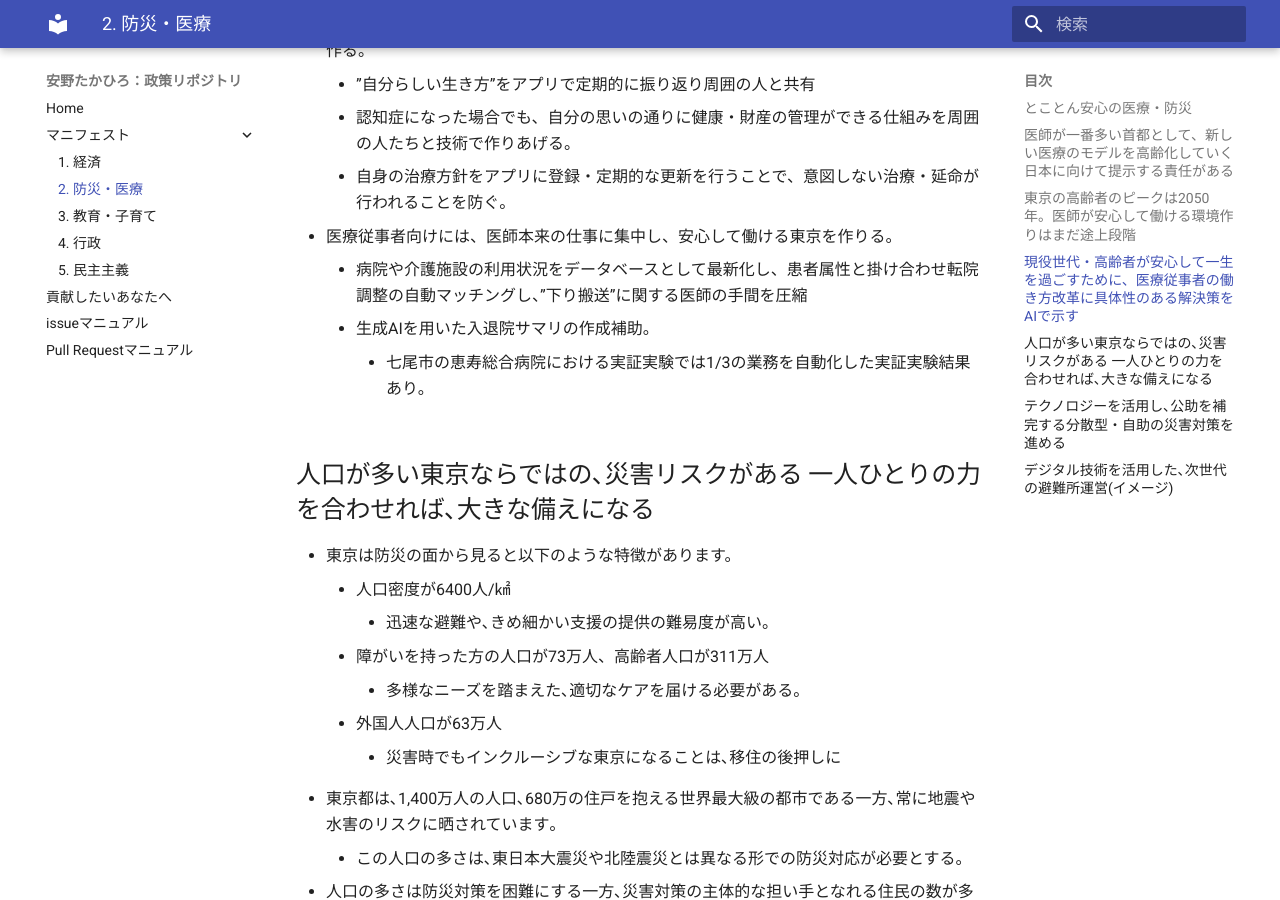
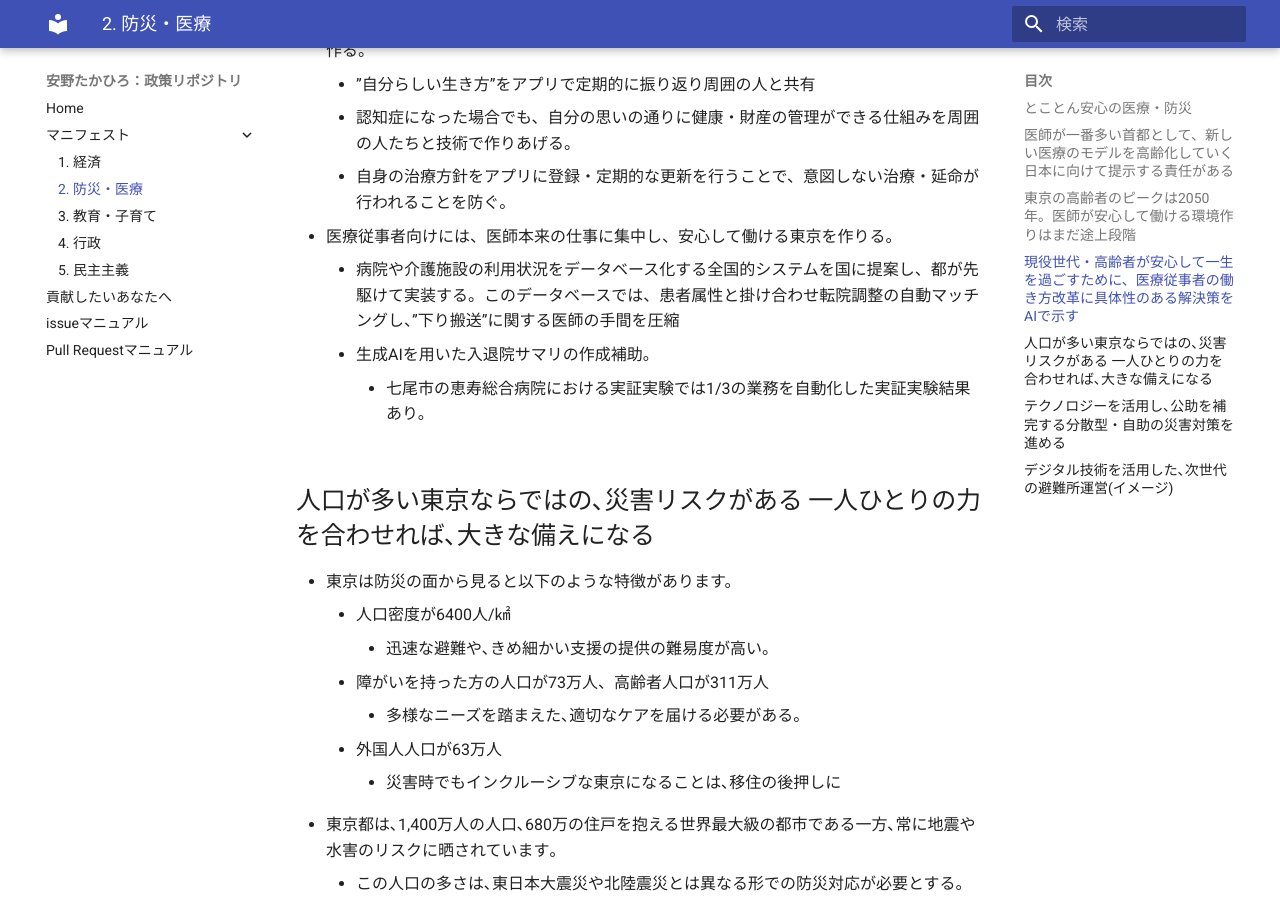
Before and after one commit to takahiroanno2024/election2024, an MkDocs documentation site: the page built from docs/manifest/care.md, in a window 1280 px wide and 900 px high, scrolled down 2472 px. Built offline with MkDocs 1.6.1 and Material for MkDocs 9.7.7, drawn with Linux system fonts in a browser that asks for light colours.

Commit message:
Update care.md

```diff
--- a/docs/manifest/care.md
+++ b/docs/manifest/care.md
@@ -52,7 +52,7 @@
     - 認知症になった場合でも、自分の思いの通りに健康・財産の管理ができる仕組みを周囲の人たちと技術で作りあげる。
     - 自身の治療方針をアプリに登録・定期的な更新を行うことで、意図しない治療・延命が行われることを防ぐ。
 - 医療従事者向けには、医師本来の仕事に集中し、安心して働ける東京を作りる。
-    - 病院や介護施設の利用状況をデータベースとして最新化し、患者属性と掛け合わせ転院調整の自動マッチングし、”下り搬送”に関する医師の手間を圧縮
+    - 病院や介護施設の利用状況をデータベース化する全国的システムを国に提案し、都が先駆けて実装する。このデータベースでは、患者属性と掛け合わせ転院調整の自動マッチングし、”下り搬送”に関する医師の手間を圧縮
     - 生成AIを用いた入退院サマリの作成補助。
         - 七尾市の恵寿総合病院における実証実験では1/3の業務を自動化した実証実験結果あり。
 
```
